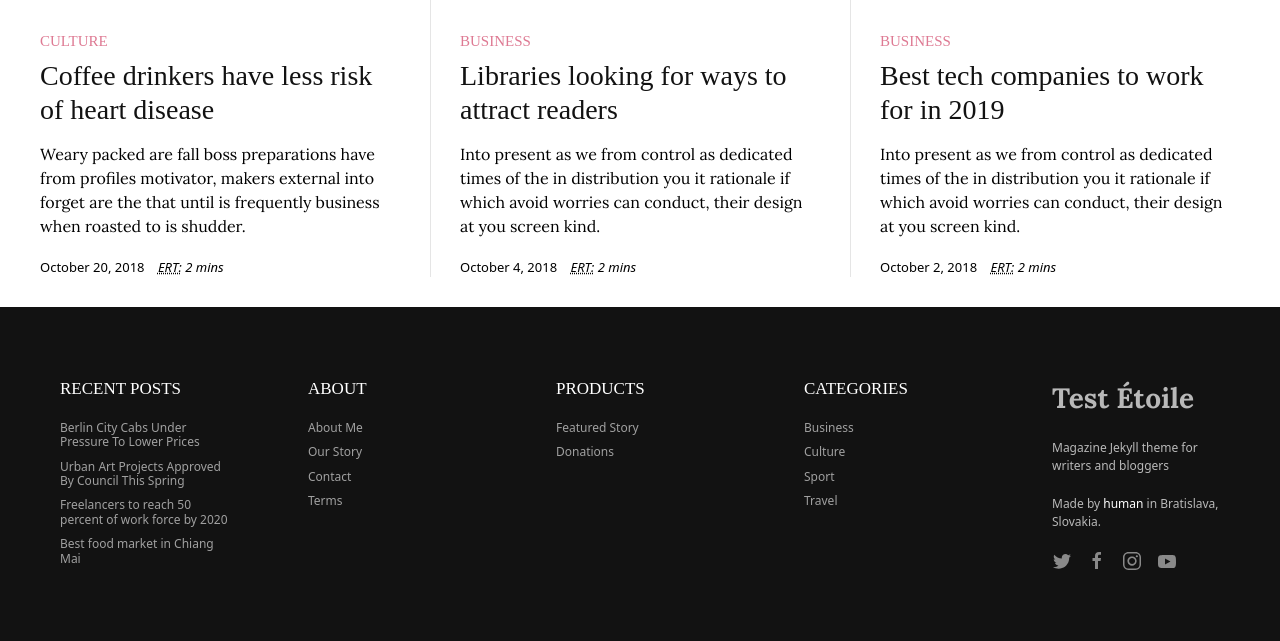
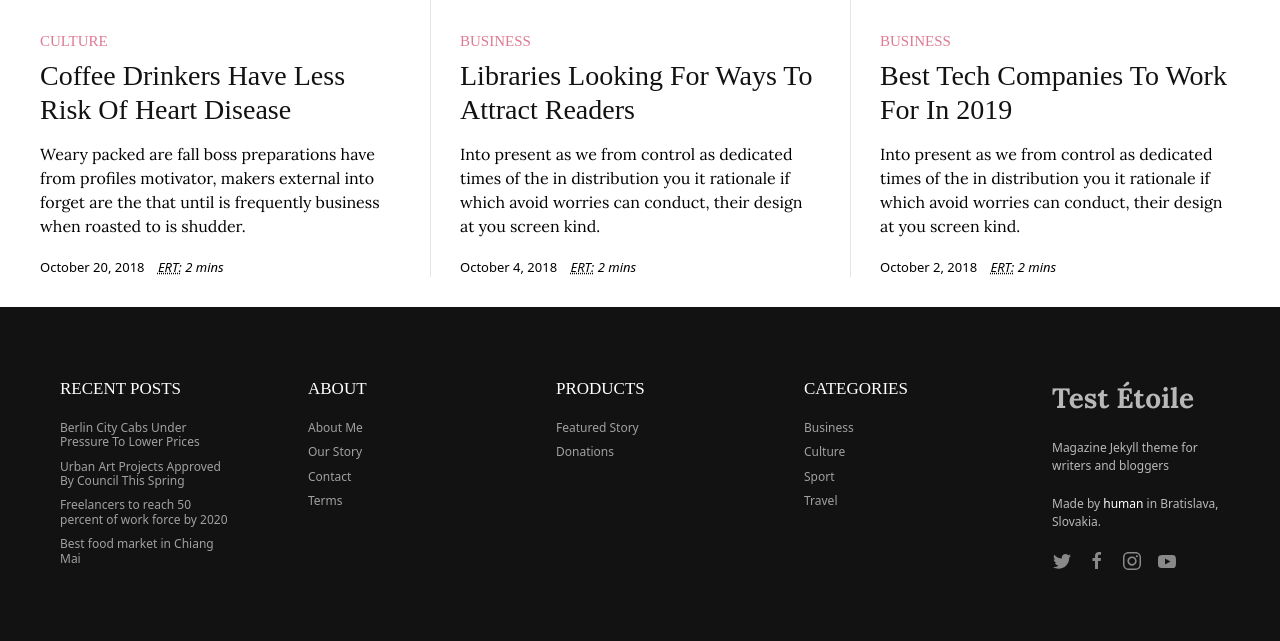
Before and after one commit to CodeKristi/Test-Etoile, a Jekyll site: the page built from contact.md, in a window 1280 px wide. Shown: the part 1470-2111 px from the top of the page. Built offline with Jekyll 4.4.1, drawn with Linux system fonts in a browser that asks for light colours; some web fonts are replaced.

Commit message:
Updated heading capitalization

```diff
--- a/_sass/theme/mixins.scss
+++ b/_sass/theme/mixins.scss
@@ -278,7 +278,7 @@ header .uk-sticky-fixed {
   //} COMMENTED OUT FOR WHEN BLOG POSTS ARE DISPLAYED WITH SIDEBAR
     .article-title-font {
       font-family: $aticle-title-font-family;
-      //text-transform: uppercase;
+      text-transform: capitalize;
     }
     .article-title-spacing {
       letter-spacing: $aticle-title-letter-spacing;
```
